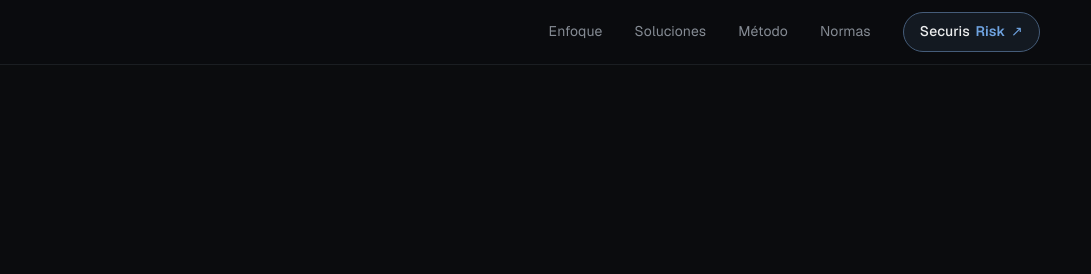
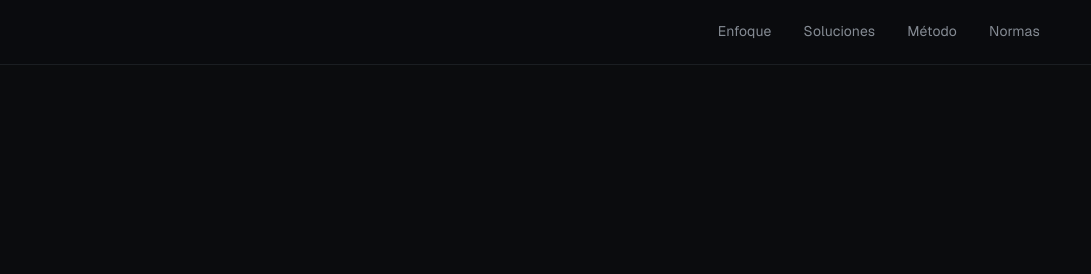
Before and after one commit to SecurisCO/securis-web, a plain HTML site: page dist/404.html in a window 1280 px wide. Shown: the top 274 px of the page, 189-1280 px from the left. Drawn offline with Linux system fonts and the light colour scheme.

Commit message:
Menú superior sin enlace a plataformas: quedan solo en el pie de página

```diff
--- a/dist/404.html
+++ b/dist/404.html
@@ -28,7 +28,6 @@
       <a href="/#soluciones">Soluciones</a>
       <a href="/#metodo">Método</a>
       <a href="/#normas">Normas</a>
-      <a class="nav-cta" href="https://risk.securis.com.co"><span class="rk-s">Securis</span> <span class="rk">Risk</span> <span class="arr" aria-hidden="true">↗</span></a>
     </nav>
     <button class="menu-btn" type="button" aria-expanded="false" aria-controls="nav">Menú</button>
   </div>
```
Also changed, not shown: dist/index.html (+0 -1 lines), dist/legal.html (+0 -1 lines).
